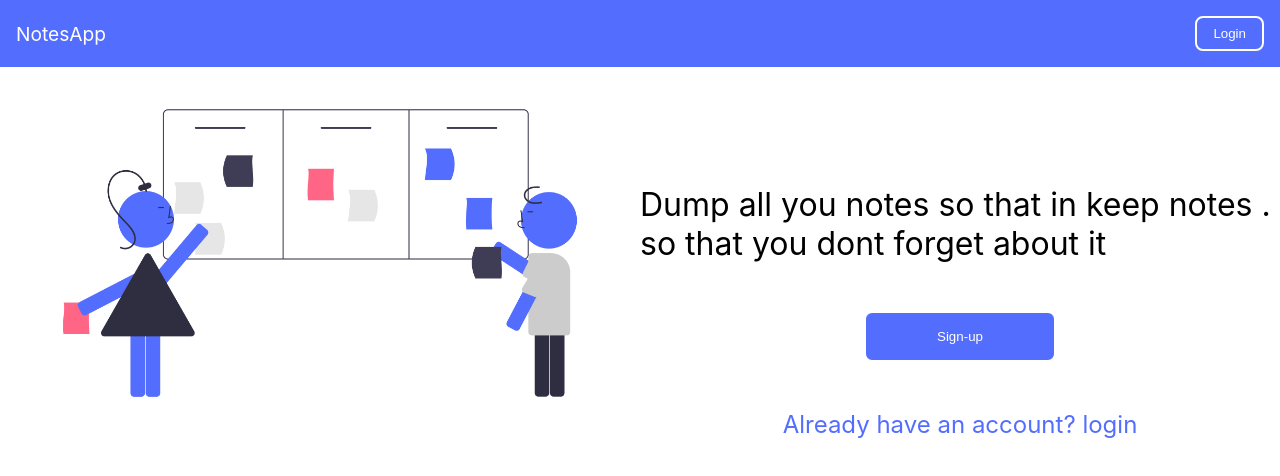
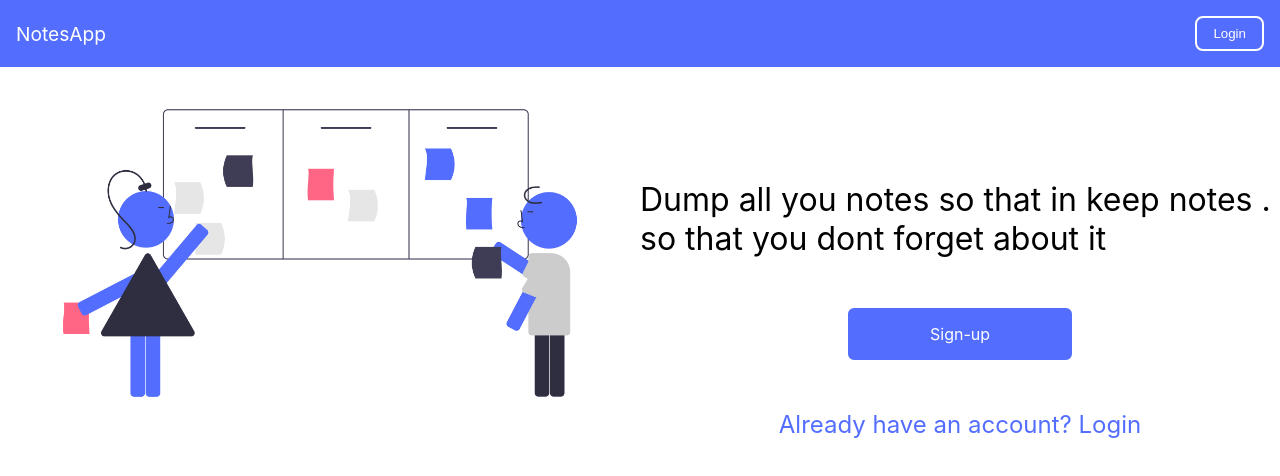
Before and after one commit to harshitadatra/Roc8_project3_notes_app, a React (Create React App) app: page / in a window 1280 px wide. Shown: the top 476 px of the page. Built offline with nearby package versions, Linux system fonts and the light colour scheme; what miragejs would draw is missing.

Commit message:
fix: added links for routing

```diff
--- a/src/pages/Home/Home.jsx
+++ b/src/pages/Home/Home.jsx
@@ -1,7 +1,8 @@
 import React from 'react';
 import sourceImg from "../../assets/img1.png";
 import { Navbar } from '../../components/Navbar/Navbar';
-import "../../App.css"
+import "../../App.css";
+import { Link } from 'react-router-dom';
 
 export const Home = () => {
   return (
@@ -16,8 +17,12 @@ export const Home = () => {
             Dump all you notes so that in keep notes . so that you dont forget
             about it
           </div>
-          <button className ="sign-up-button"> Sign-up</button>
-          <div className ="login-link">Already have an account? login</div>
+          <Link to="/signup" className="sign-up-button">
+            Sign-up
+          </Link>
+          <Link to="/login" className="login-link">
+            Already have an account? Login
+          </Link>
         </div>
       </div>
     </>
```
